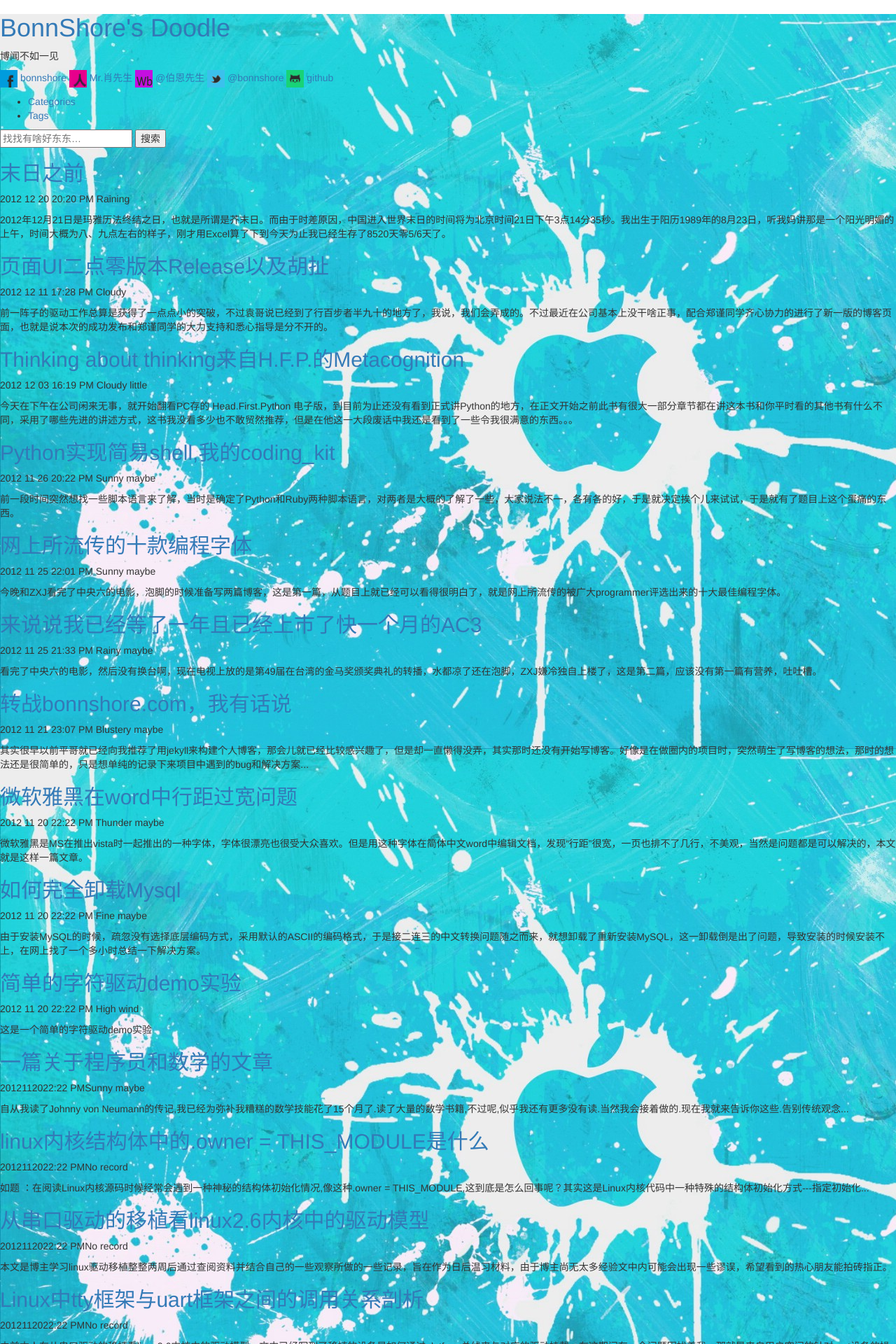
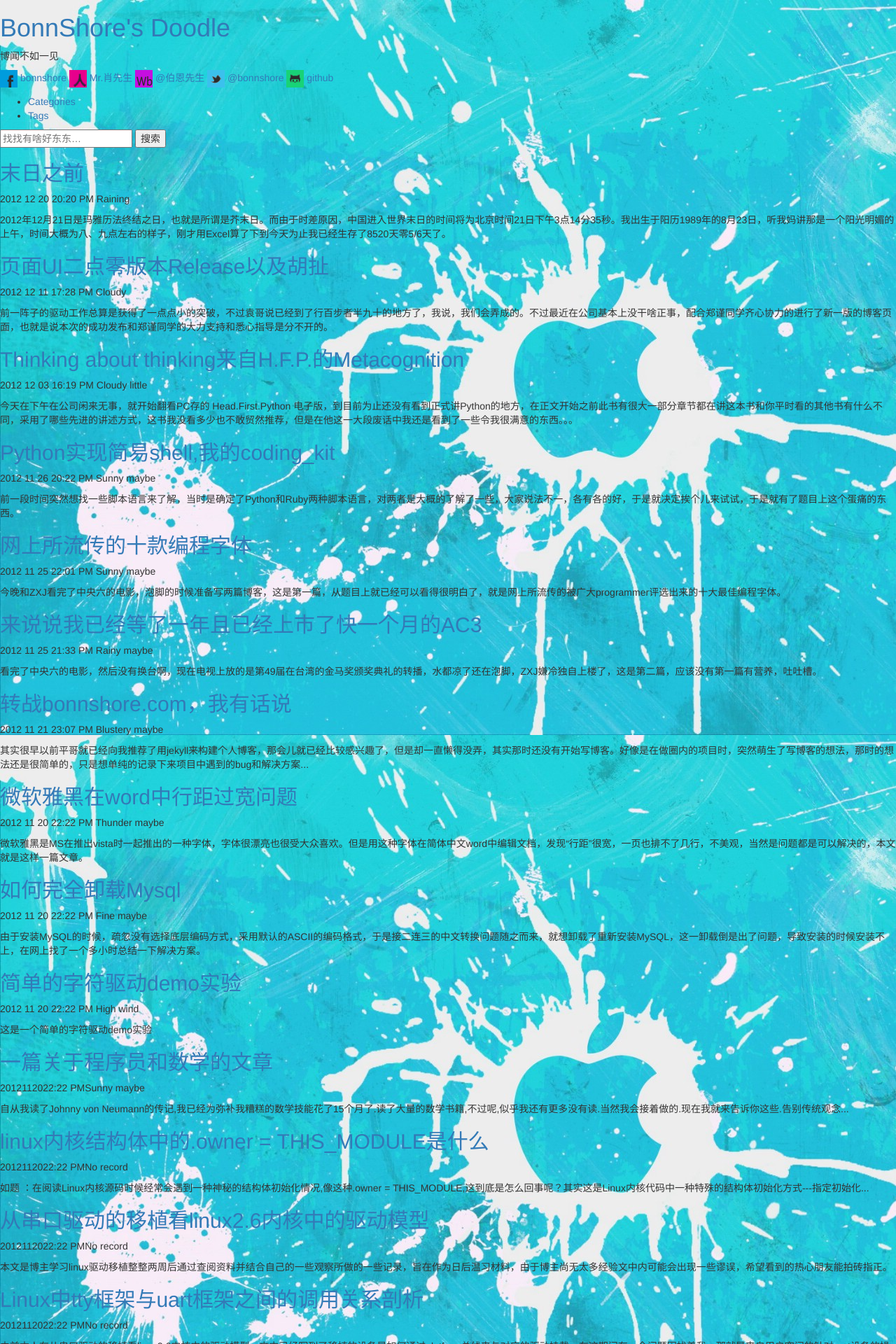
Before and after one commit to bonnshore/bonnshore.github.com, a Jekyll site: the page built from index.md, in a window 1280 px wide. Shown: the top 1920 px of the page at 70% size. Built offline with Jekyll 4.4.1, drawn with Linux system fonts in a browser that asks for light colours; nearby versions of some CDN libraries; library files that are not in the unit come from our copies; Markdown is read by kramdown in place of the engine named in the settings; a script that is not in the unit is left out; comment, search, counter and statistics services are not loaded.

Commit message:
fix the short post bkg bug

```diff
--- a/assets/js/autobkg.js
+++ b/assets/js/autobkg.js
@@ -4,28 +4,28 @@ var autobkg = {
                 weekday=weekday.getDay()
 		switch(weekday){
 		    case 0:
-			$(wrapper).css('background','url(/assets/themes/twitter/img/body7.jpg) fixed')
+			document.body.style.background='url(/assets/themes/twitter/img/body0.jpg) fixed';
 			break;
 		    case 1:
-			$(wrapper).css('background','url(/assets/themes/twitter/img/body1.jpg) fixed')
+			document.body.style.background='url(/assets/themes/twitter/img/body1.jpg) fixed';
 			break;
 		    case 2:
-			$(wrapper).css('background','url(/assets/themes/twitter/img/body2.jpg) fixed')
+			document.body.style.background='url(/assets/themes/twitter/img/body2.jpg) fixed';
 			break;
 		    case 3:
-			$(wrapper).css('background','url(/assets/themes/twitter/img/body3.jpg) fixed')
+			document.body.style.background='url(/assets/themes/twitter/img/body3.jpg) fixed';
 			break;
 		    case 4:
-			$(wrapper).css('background','url(/assets/themes/twitter/img/body4.jpg) fixed')
+			document.body.style.background='url(/assets/themes/twitter/img/body4.jpg) fixed';
 			break;
 		    case 5:
-			$(wrapper).css('background','url(/assets/themes/twitter/img/body5.jpg) fixed')
+			document.body.style.background='url(/assets/themes/twitter/img/body5.jpg) fixed';
 			break;
 		    case 6:
-			$(wrapper).css('background','url(/assets/themes/twitter/img/body6.jpg) fixed')
+			document.body.style.background='url(/assets/themes/twitter/img/body6.jpg) fixed';
 			break;
 		    default:
-			$(wrapper).css('background','url(/assets/themes/twitter/img/body1.jpg) fixed')
+			document.body.style.background='url(/assets/themes/twitter/img/body1.jpg) fixed';
 		}
 	      }
 }
--- a/assets/themes/twitter/css/bonnshore.css
+++ b/assets/themes/twitter/css/bonnshore.css
@@ -712,6 +712,7 @@ article.post:hover .post-data {
 /* sidebar */
 #sidebar {
 	position: absolute;
+	float: right;
 	top: -10px;
 	right: 0;
 	width: 266px;
```
